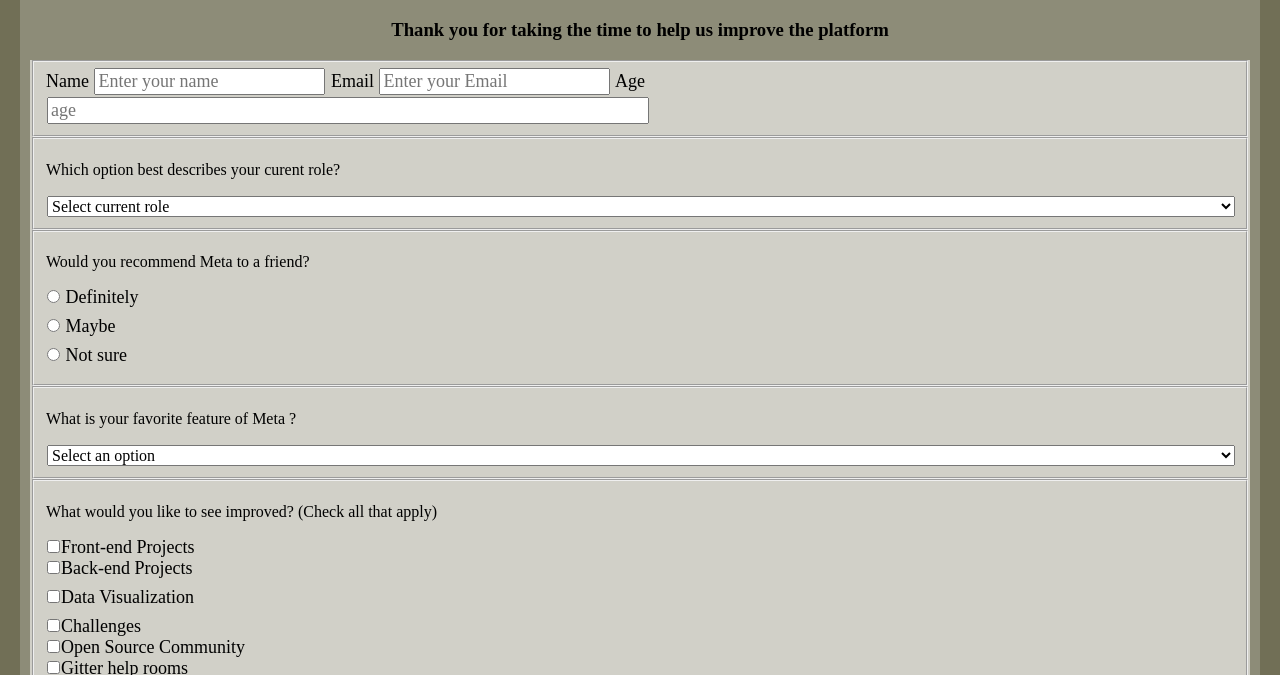
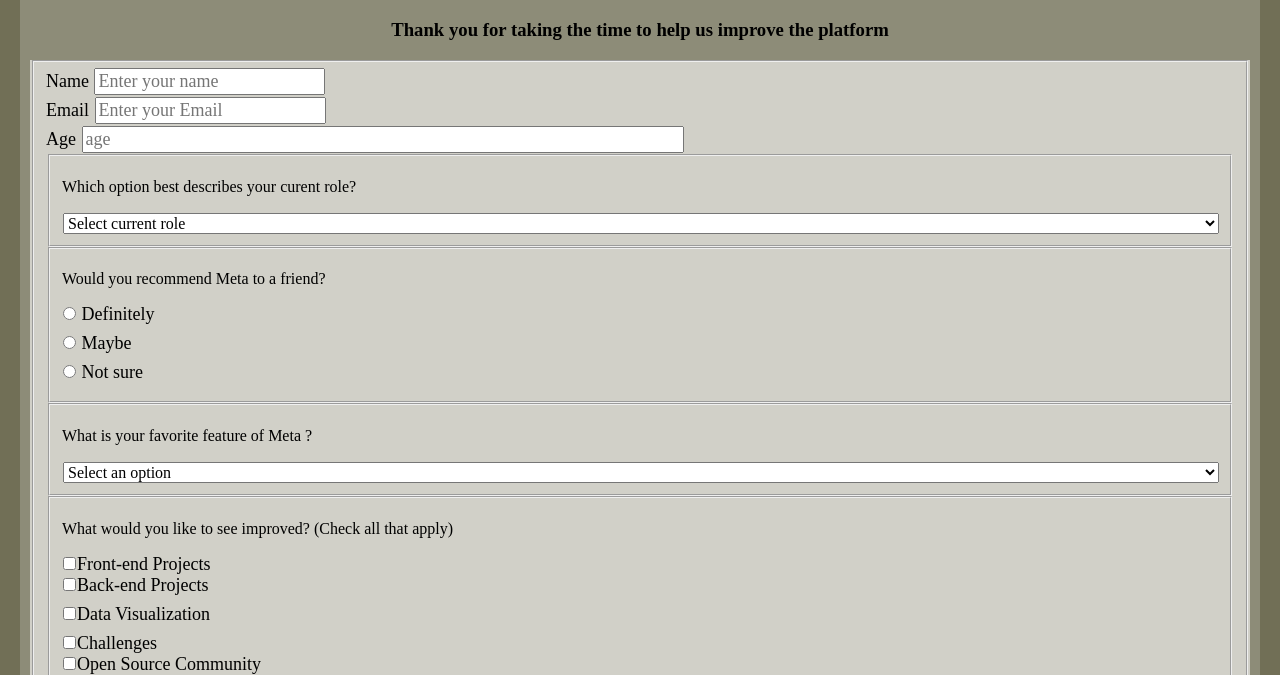
Before and after one commit to DANIDEL-dev/Survey-Form, a plain HTML site: page index.html in a window 1280 px wide. Shown: the part 61-736 px from the top of the page. Drawn offline with Linux system fonts and the light colour scheme.

Commit message:
Update index.html
Added div for first fieldset

```diff
--- a/index.html
+++ b/index.html
@@ -14,16 +14,21 @@
       </header>
 <form id="survey-form" class="container1" >
 <fieldset class="input-group">
+  <div class="user-details">
   <label id="name-label" class="user-details" >
     Name <input  type="text" id="name"  placeholder="Enter your name" required >
     </label>
+  </div>
+  <div class="user-details">
     <label id="email-label" class="user-details">
     Email <input type="email" id="email" required placeholder="Enter your Email">
     </label>
+  </div>
+<div class="user-details">
     <label id="number-label" class="user-details">
     Age <input type="number" id="number"  required placeholder="age" min="14" max="30" class="age">
     </label>
-  </fieldset>
+  </div>
  <fieldset class="input-group">
      <p id="description"> Which option best describes your curent role? </p>
 <select id="dropdown" class="input-dropdown">
```
